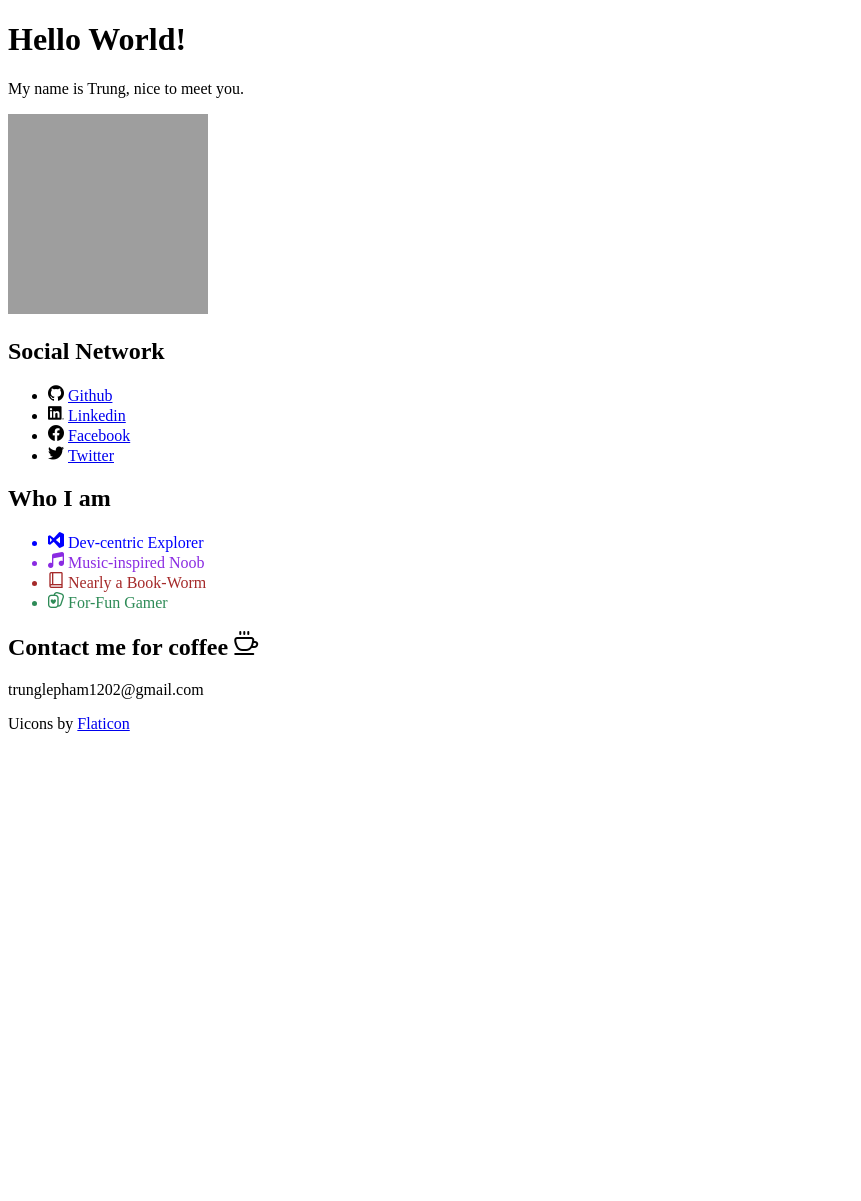
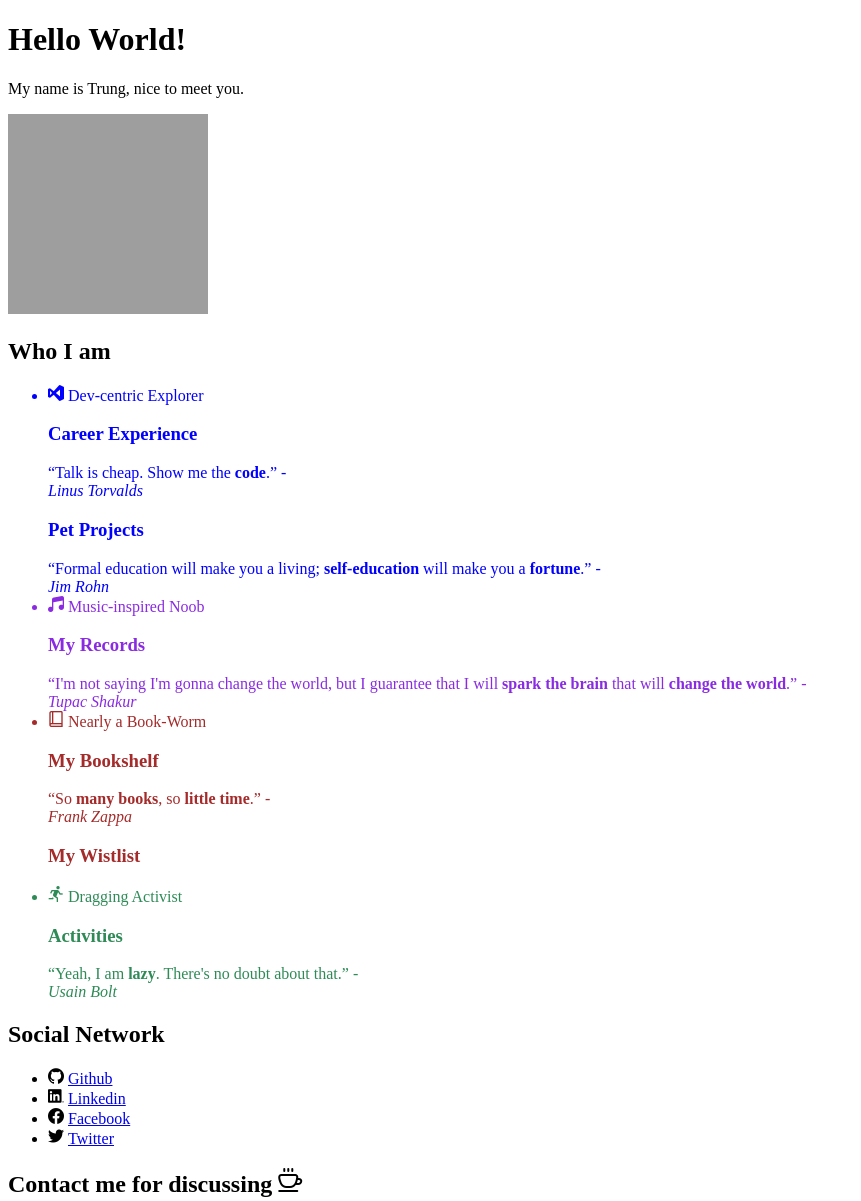
Before and after one commit to zovippro1996/zovippro1996.github.io, a plain HTML site: page index.html in a window 1280 px wide. Shown: the top 1201 px of the page, without its empty margins (0-861 px from the left). Before the commit the page ends 800 px from the top, so only its background shows below. Drawn offline with nearby package versions, Linux system fonts and the light colour scheme; grey boxes are pictures that could not be loaded.

Commit message:
Update citation

```diff
--- a/index.html
+++ b/index.html
@@ -21,6 +21,64 @@
   <p title=" Trung Greeting">My name is Trung, nice to meet you.</p>
   <img src="assets/images/profileImage.jpg" alt="Trung Profile Image" width="200" height="200">
 
+  <h2>Who I am</h2>
+  <ul>
+    <li style="color: blue;">
+      <div style="display: inline;">
+        <span class="fi fi-brands-visual-basic"></span>
+        <p style="display: contents;">Dev-centric Explorer</p>
+        <div>
+          <h3>Career Experience</h3>
+          <div><q>Talk is cheap. Show me the <strong>code</strong>.</q> - <address>Linus Torvalds</address>
+          </div>
+        </div>
+        <div>
+          <h3>Pet Projects</h3>
+          <div>
+            <q>Formal education will make you a living; <strong>self-education</strong> will make you a
+              <strong>fortune</strong>.</q> - <address> Jim Rohn</address>
+          </div>
+        </div>
+      </div>
+    </li>
+    <li style="color: blueviolet;">
+      <div style="display: inline;">
+        <span class="fi fi-ss-music-alt"></span>
+        <p style="display: contents;">Music-inspired Noob</p>
+        <div>
+          <h3>My Records</h3>
+          <div>
+            <q>I'm not saying I'm gonna change the world, but I guarantee that I will <strong>spark the brain</strong>
+              that will <strong>change the world</strong>.</q> - <address>Tupac Shakur</address>
+          </div>
+        </div>
+      </div>
+    </li>
+    <li style="color: brown;">
+      <div style="display: inline;">
+        <span class="fi fi-rs-book"></span>
+        <p style="display: contents;">Nearly a Book-Worm</p>
+        <div>
+          <h3>My Bookshelf</h3>
+          <q>So <strong>many books</strong>, so <strong>little time</strong>.</q> - <address>Frank Zappa</address>
+        </div>
+        <div>
+          <h3>My Wistlist</h3>
+        </div>
+      </div>
+    </li>
+    <li style="color: seagreen;">
+      <div style="display: inline;">
+        <span class="fi fi-ss-running"></span>
+        <p style="display: contents;">Dragging Activist</p>
+        <div>
+          <h3>Activities</h3>
+          <q>Yeah, I am <strong>lazy</strong>. There's no doubt about that.</q> - <address>Usain Bolt</address>
+        </div>
+      </div>
+    </li>
+  </ul>
+
   <h2>Social Network</h2>
   <ul>
     <li>
@@ -41,36 +99,7 @@
     </li>
   </ul>
 
-  <h2>Who I am</h2>
-  <ul>
-    <li style="color: blue;">
-      <div style="display: inline;">
-        <span class="fi fi-brands-visual-basic"></span>
-        <p style="display: contents;">Dev-centric Explorer</p>
-      </div>
-    </li>
-    <li style="color: blueviolet;">
-      <div style="display: inline;">
-        <span class="fi fi-ss-music-alt"></span>
-        <p style="display: contents;">Music-inspired Noob</p>
-      </div>
-
-    </li>
-    <li style="color: brown;">
-      <div style="display: inline;">
-        <span class="fi fi-rs-book"></span>
-        <p style="display: contents;">Nearly a Book-Worm</p>
-      </div>
-    </li>
-    <li style="color: seagreen;">
-      <div style="display: inline;">
-        <span class="fi fi-rr-playing-cards"></span>
-        <p style="display: contents;">For-Fun Gamer</p>
-      </div>
-    </li>
-  </ul>
-
-  <h2>Contact me for coffee <span class="fi fi-rr-mug-hot-alt"></span></h2>
+  <h2>Contact me for discussing <span class="fi fi-rr-mug-hot-alt"></span></h2>
   <p>trunglepham1202@gmail.com</p>
 
 </body>
```
